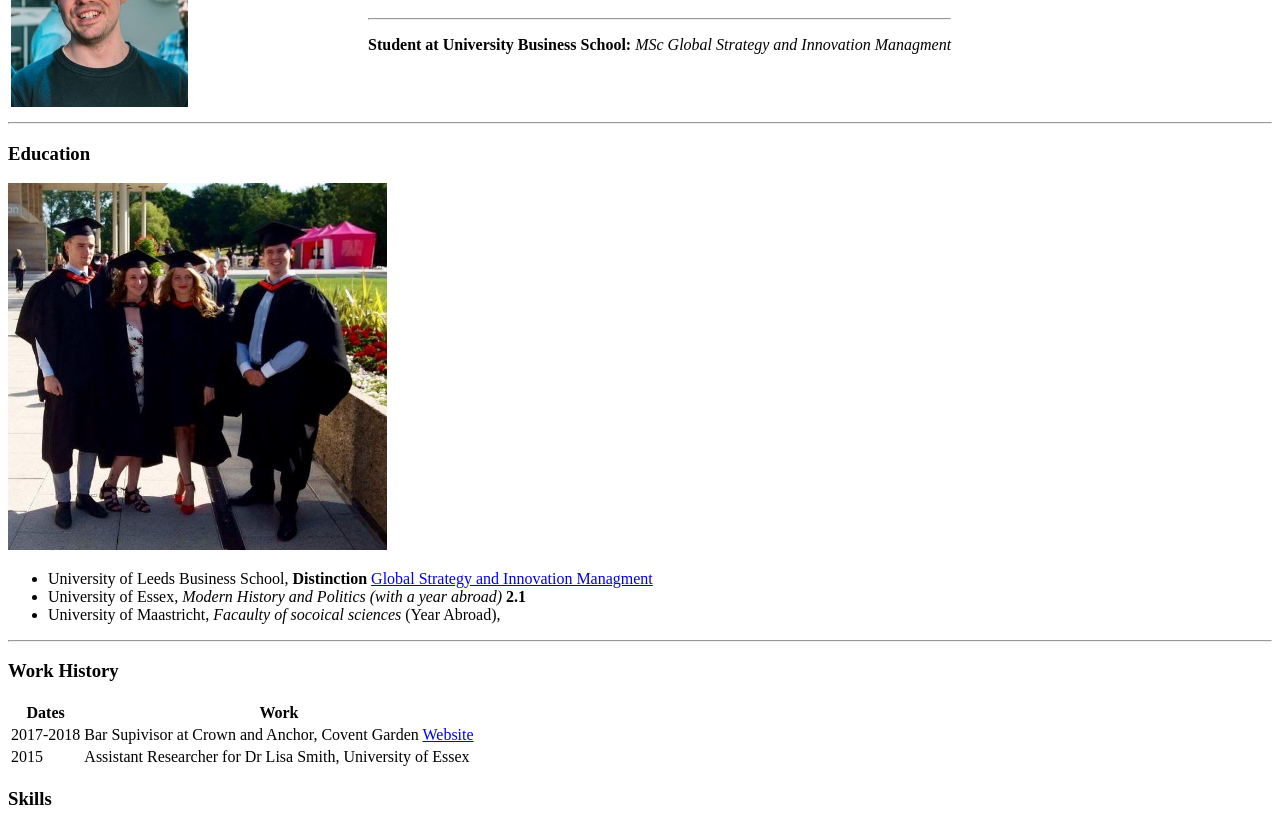
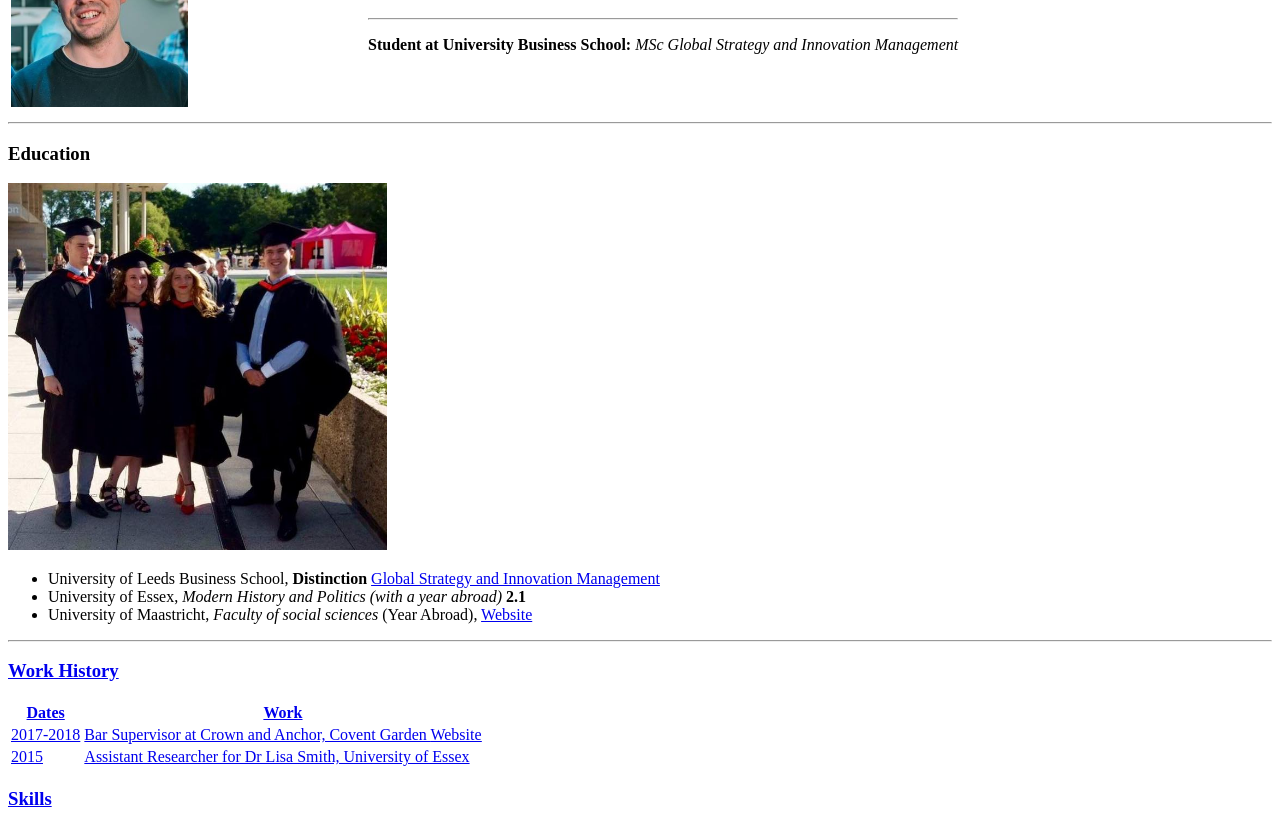
Before and after one commit to Ispenc1/cv, a plain HTML site: page index.html in a window 1280 px wide. Shown: the part 113-938 px from the top of the page. Drawn offline with Linux system fonts and the light colour scheme.

Commit message:
Update index.html

```diff
--- a/index.html
+++ b/index.html
@@ -14,7 +14,7 @@
       <td>
         <h1>Ivan James Spence</h1>
         <hr>
-        <p> <strong>Student at University Business School:</strong> <em> MSc Global Strategy and Innovation Managment</em></p>
+        <p> <strong>Student at University Business School:</strong> <em> MSc Global Strategy and Innovation Management</em></p>
       </td>
     </tr>
   </table>
@@ -22,9 +22,9 @@
   <h3> <strong>Education</strong> </h3>
   <img src="pic2.jpg" width="30%" height="30%">
   <ul>
-    <li>University of Leeds Business School, <strong>Distinction</strong> <a href="https://business.leeds.ac.uk/masters/msc-global-strategy-and-innovation-management/">Global Strategy and Innovation Managment</a></li>
+    <li>University of Leeds Business School, <strong>Distinction</strong> <a href="https://business.leeds.ac.uk/masters/msc-global-strategy-and-innovation-management/">Global Strategy and Innovation Management</a></li>
     <li>University of Essex, <em>Modern History and Politics (with a year abroad)</em> <strong>2.1</strong> </li>
-    <li>University of Maastricht, <em>Facaulty of socoical sciences</em> (Year Abroad), </li>
+    <li>University of Maastricht, <em>Faculty of social sciences</em> (Year Abroad), <a href="https://www.maastrichtuniversity.nl/about-um/faculties/faculty-arts-and-social-sciences">Website</li>
   </ul>
   <hr>
   <h3>Work History</h3>
@@ -35,7 +35,7 @@
       <th>Work</th>
       <tr>
         <td>2017-2018</td>
-        <td>Bar Supivisor at Crown and Anchor, Covent Garden <a href="https://www.crownandanchornealst.co.uk/">Website</a></td>
+        <td>Bar Supervisor at Crown and Anchor, Covent Garden <a href="https://www.crownandanchornealst.co.uk/">Website</a></td>
       </tr>
       <tr>
         <td>2015</td>
```
